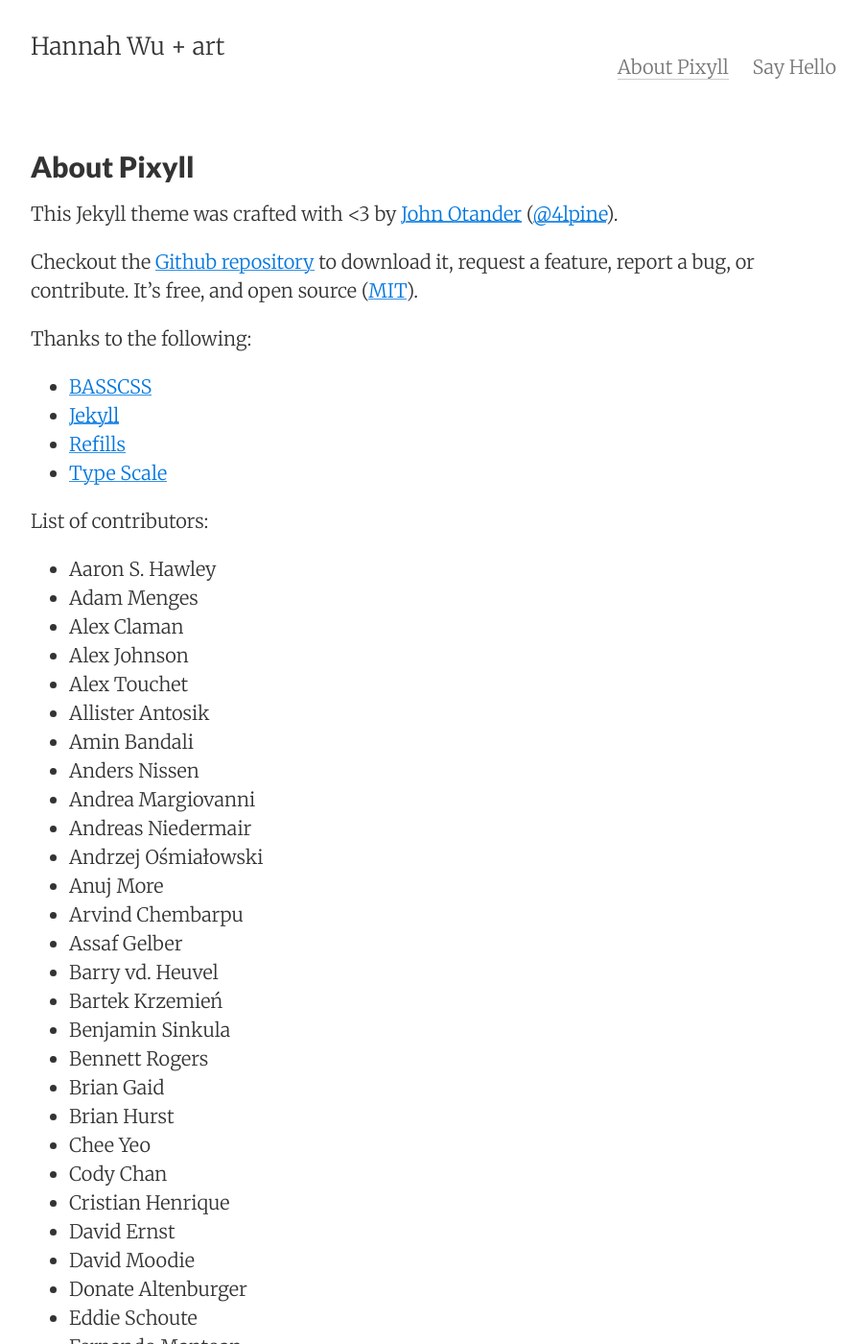
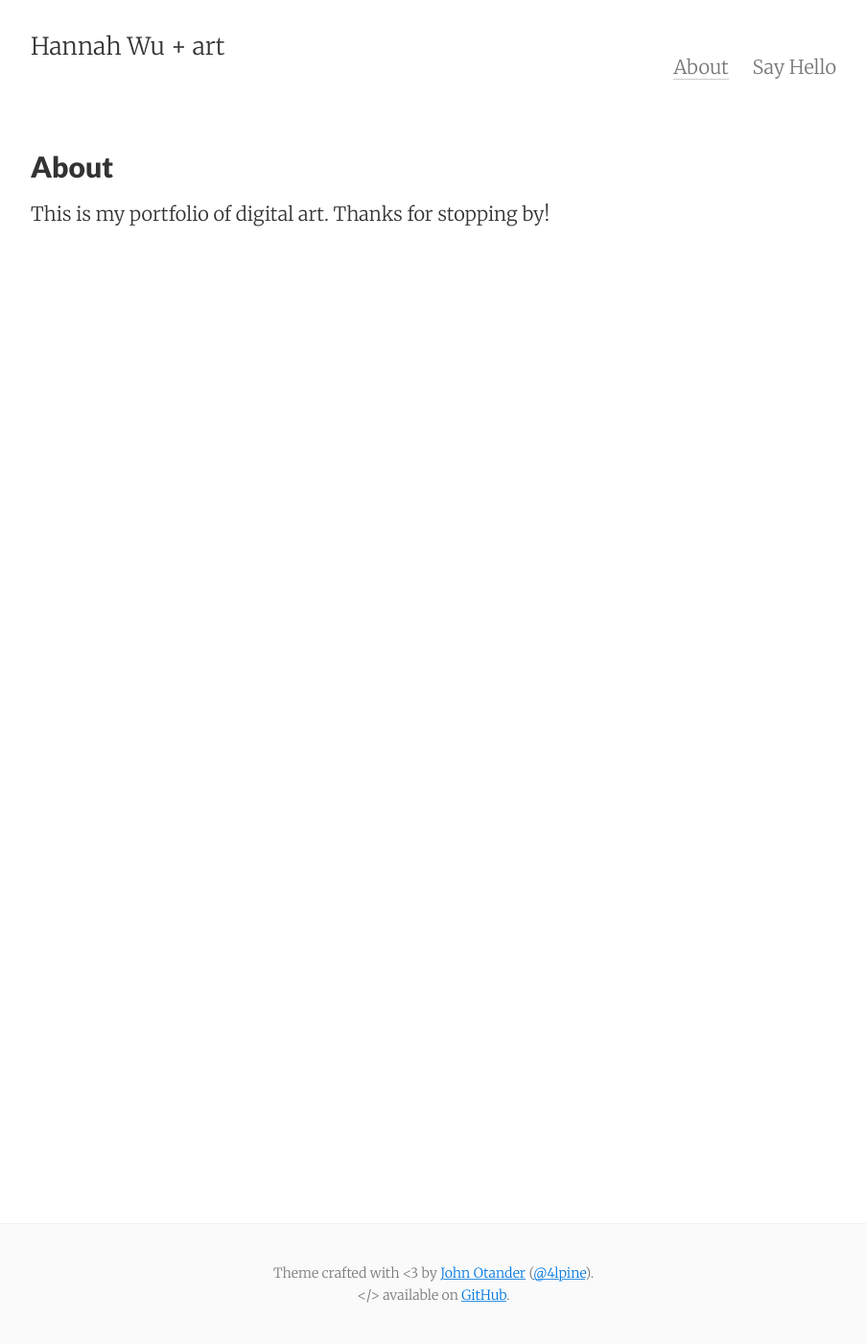
Before and after one commit to hawuter/hawuter.github.io, a Jekyll site: the page built from about.md, in a window 1280 px wide and 1400 px high. Shown: the whole window at 96% size, without its empty margins (188-1091 px from the left). Built offline with Jekyll 4.4.1, drawn with Linux system fonts in a browser that asks for light colours; some of the changed text lies outside the part shown.

Commit message:
Update about.md

```diff
--- a/about.md
+++ b/about.md
@@ -1,94 +1,8 @@
 ---
 layout: page
-title: About Pixyll
+title: About
 permalink: /about/
 tags: about
 ---
 
-This Jekyll theme was crafted with <3 by [John Otander](http://johnotander.com)
-([@4lpine](https://twitter.com/4lpine)).
-
-Checkout the [Github repository](https://github.com/johnotander/pixyll) to download it,
-request a feature, report a bug, or contribute. It's free, and open source
-([MIT](http://opensource.org/licenses/MIT)).
-
-Thanks to the following:
-
-* [BASSCSS](http://basscss.com)
-* [Jekyll](http://jekyllrb.com)
-* [Refills](http://refills.bourbon.io/)
-* [Type Scale](http://type-scale.com/)
-
-List of contributors:
-
-- Aaron S. Hawley
-- Adam Menges
-- Alex Claman
-- Alex Johnson
-- Alex Touchet
-- Allister Antosik
-- Amin Bandali
-- Anders Nissen
-- Andrea Margiovanni
-- Andreas Niedermair
-- Andrzej Ośmiałowski
-- Anuj More
-- Arvind Chembarpu
-- Assaf Gelber
-- Barry vd. Heuvel
-- Bartek Krzemień
-- Benjamin Sinkula
-- Bennett Rogers
-- Brian Gaid
-- Brian Hurst
-- Chee Yeo
-- Cody Chan
-- Cristian Henrique
-- David Ernst
-- David Moodie
-- Donate Altenburger
-- Eddie Schoute
-- Fernando Mantoan
-- Gurchet Rai
-- Harish Narayanan
-- Jack Platten
-- Jehan Tremback
-- Jiaxi Gu (Isaac)
-- John Otander
-- Jordan Danielewski
-- Josh Buxton
-- Kirill Kulikov
-- Kyle Maxwell
-- Marta Sztybor
-- Martin Wagner
-- Matthew Graybosch
-- Maxim Tsoy
-- Mete Balci
-- Mike Lloyd
-- Mikhail Grachev
-- mindwind
-- Nick Rakochy
-- Nikolay Georgiev
-- Noel Bautista
-- Oliver Hamlet
-- Onur (e0i)
-- Praveer Gupta
-- Rassol (Karmeye)
-- Renato Fialho
-- Ricky Han
-- Roberto Pesando
-- Ryan Jacobs
-- Scott Martin
-- Selim Eren Bekçe
-- Shruti Rijhwani
-- Steef Hegeman
-- Tehmasp Chaudhri
-- Thomas Galvin
-- Timothy Gu
-- Tom Kraak
-- Vishnu Ks
-- Vladislav Arbatov
-- Wilfred Hughes
-- Yaroslav Yadrishnikov
-- Yee Chie Tu
-- Yeou Chien
+This is my portfolio of digital art. Thanks for stopping by!
```
